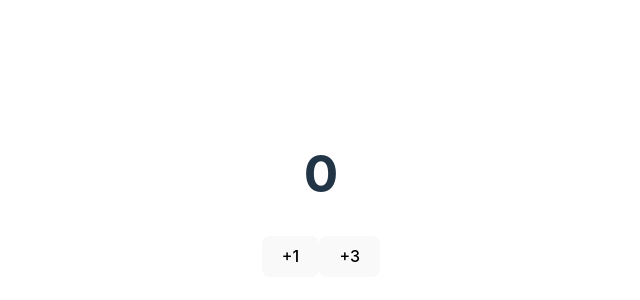
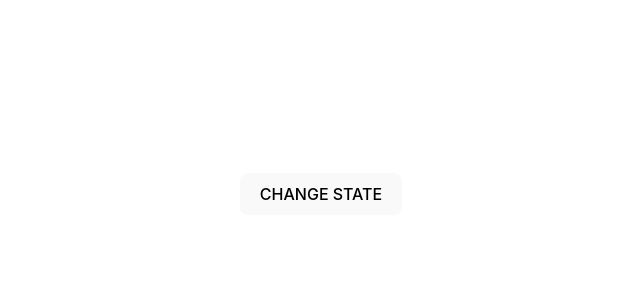
Before and after one commit to hefamba/vite-practice-2, a React (Vite) app: page / in a window 1280 px wide. Shown: the part 206-506 px from the top of the page, without its empty margins (319-959 px from the left). Built offline with nearby package versions, Linux system fonts and the light colour scheme.

Commit message:
made real progress

```diff
--- a/src/App.jsx
+++ b/src/App.jsx
@@ -9,7 +9,7 @@ import './App.css';
 function App() {
   return (
     <>
-      <Counter />
+      <Dumbo />
     </>
   );
 }
--- a/src/Dumbo.jsx
+++ b/src/Dumbo.jsx
@@ -1,6 +1,16 @@
 import React from 'react';
 import { useState } from 'react';
 
+function generateGameBoard() {
+  console.log('making game right now');
+  return Array(5000);
+}
+
 export default function Dumbo() {
-  return <div>Dumbo</div>;
+  const [board, setBoard] = useState(generateGameBoard());
+  return (
+    <div>
+      <button onClick={() => setBoard('anything')}>CHANGE STATE</button>
+    </div>
+  );
 }
```
